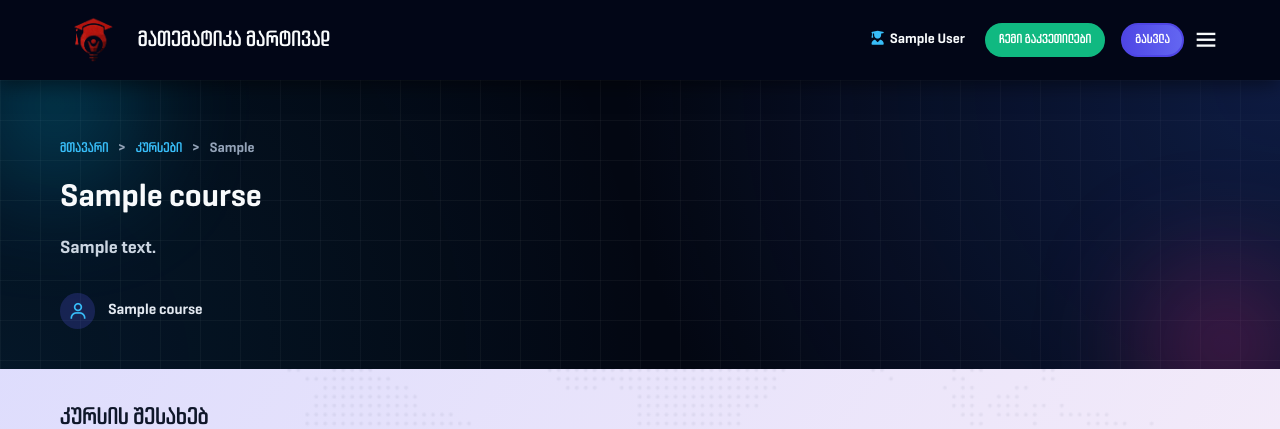
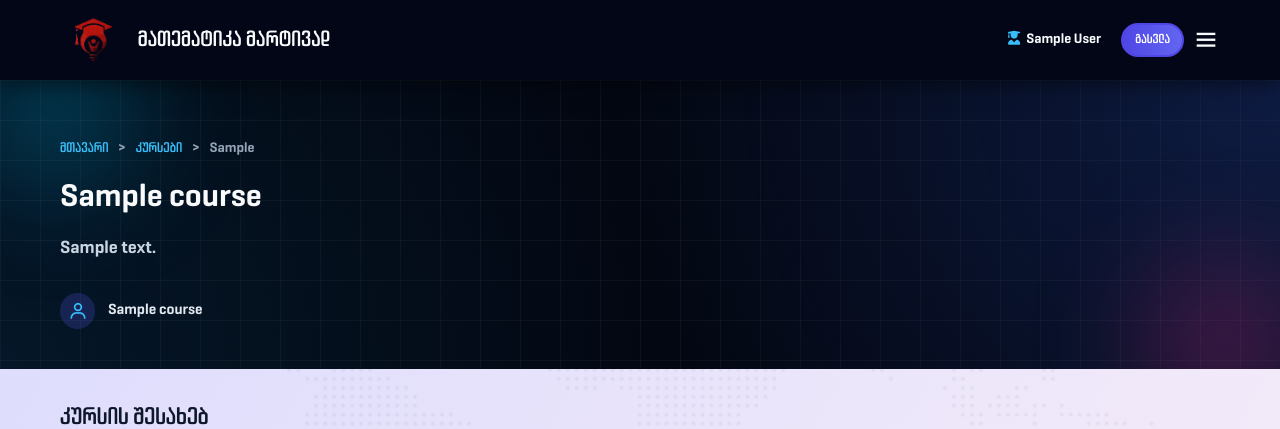
Before and after one commit to pn-g-r/matematika_martivad, a Django app: page /course/1/ in a window 1280 px wide. Shown: the top 429 px of the page. Run offline with Django 5.2, Linux system fonts and the light colour scheme; a user stored in the database is signed in; tables that the repository leaves empty hold one stand-in row (values such as "Sample post").

Commit message:
fix(ui): remove 'ჩემი გაკვეთილები' button from course detail page

```diff
--- a/templates/courses/course.html
+++ b/templates/courses/course.html
@@ -58,26 +58,12 @@
             <span style="color: #f8fafc; font-size: 14px; margin-right: 12px; font-weight: 500;">
               <i class="fa-solid fa-user-graduate" style="color: #38bdf8; margin-right: 6px;"></i>{{ user.student_name|default:user.first_name|default:user.phone_number }}
             </span>
-            {% if paid_course %}
-            <a
-              href="{% if course.id == paid_course.id %}#curriculum-section{% else %}{% url 'course_detail' pk=paid_course.id %}{% endif %}"
-              class="btn primary"
-              style="background: #10b981; border-color: #10b981; margin-right: 8px; text-decoration: none; display: inline-flex; align-items: center; gap: 6px; box-shadow: 0 4px 14px rgba(16, 185, 129, 0.35);"
-            >
-              <i class="bx bx-play-circle" style="font-size: 18px;"></i>
-              <span>ჩემი გაკვეთილები</span>
-            </a>
-            {% elif has_access %}
-            <a href="#curriculum-section" class="btn primary" style="background: #10b981; border-color: #10b981; margin-right: 8px;">ჩემი გაკვეთილები</a>
-            {% endif %}
             <form action="{% url 'logout' %}" method="post" style="display: inline">
               {% csrf_token %}
               <button type="submit" class="btn primary">გასვლა</button>
             </form>
           {% else %}
-            {% if has_access %}
-              <a href="#curriculum-section" class="btn primary" style="background: #10b981; border-color: #10b981;">ჩემი გაკვეთილები</a>
-            {% else %}
+            {% if not has_access %}
               <a href="{% url 'payments:pricing' %}?course_id={{ course.id }}" class="btn primary">კურსის დაწყება</a>
             {% endif %}
             <a href="{% url 'login' %}?next={{ request.path }}" class="btn primary" style="margin-left: 6px;">შესვლა</a>
```
